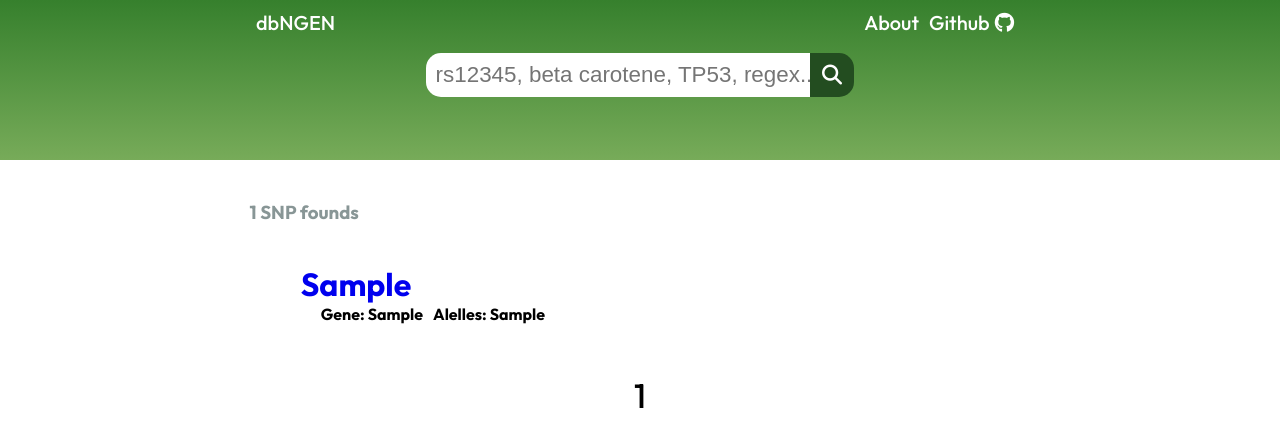
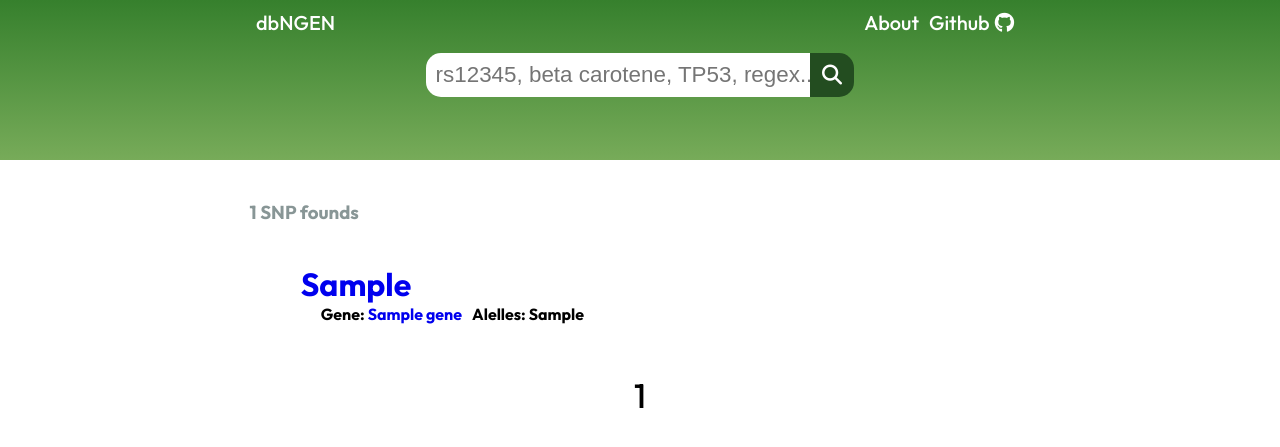
Before and after one commit to riccardoalv/vanda, a Django app: template web/templates/web/search.html in a window 1280 px wide. Shown: the top 447 px of the page. Run offline with Django 4.2, Linux system fonts and the light colour scheme; the template is opened without the code that fills it: most values are stand-ins (such as "Sample title", 1, 10 or a date in 2020); some libraries are stand-ins or nearby versions.

Commit message:
fix: add links when snps have multiple genes

```diff
--- a/web/templates/web/search.html
+++ b/web/templates/web/search.html
@@ -42,7 +42,11 @@
         {% for item in list_response %}
         <h1><a href="/snp/{{item.0 | slice:"2:" }}">{{item.0}}</a></h1>
         <div class="desc">
-              <h4>Gene: {{item.4}}</h4>
+          <h4>Gene:
+            {% for gene in item.4 %}
+              <a href="/gene/{{ gene }}" target="blank">{{ gene }}</a></span>
+            {% endfor %}
+          </h4>
           <h4>Alelles: {{item.3}}</h4>
         </div>
         <br>
--- a/web/templates/web/snp.html
+++ b/web/templates/web/snp.html
@@ -40,7 +40,11 @@
           <h1>{{ snp_name }}</h1>
           <a href="https://www.ncbi.nlm.nih.gov/snp/{{ snp_name }}" target="blank"><img src="{% static 'web/NIH_Logo.png' %}" alt="dbsnp"></a>
         </div>
-            <h1 id="gene-name">Gene: <span><a href="/gene/{{ gene_name}}" target="blank">{{ gene_name }}</a></span></h1>
+        <h1 id="gene-name">Gene: <span>
+          {% for gene in gene_name %}
+          <a href="/gene/{{ gene }}" target="blank">{{ gene }}</a></span>
+          {% endfor %}
+        </h1>
       </div>
       {% if data %}
       {% for k, v in data.items %}
--- a/web/views.py
+++ b/web/views.py
@@ -2,7 +2,6 @@ from django.core.handlers.asgi import HttpRequest
 from django.shortcuts import redirect, render
 from django.http import JsonResponse
 from django.core.paginator import Paginator
-import logging
 
 from . import services
 
@@ -25,10 +24,12 @@ def search(request):
         if query.upper() == response["data"][0][4].upper():
             return redirect(f'gene/{query.upper()}')
 
+    for snp in response["data"]:
+        snp[4] = snp[4].split()
+
     paginator = Paginator(response["data"], PAGE_SIZE)
 
     page_number = request.GET.get("page")
-    logging.info(page_number)
     page_obj = paginator.get_page(page_number)
 
     return render(request,
```
Lines whose indentation alone changed are shown as unchanged.
